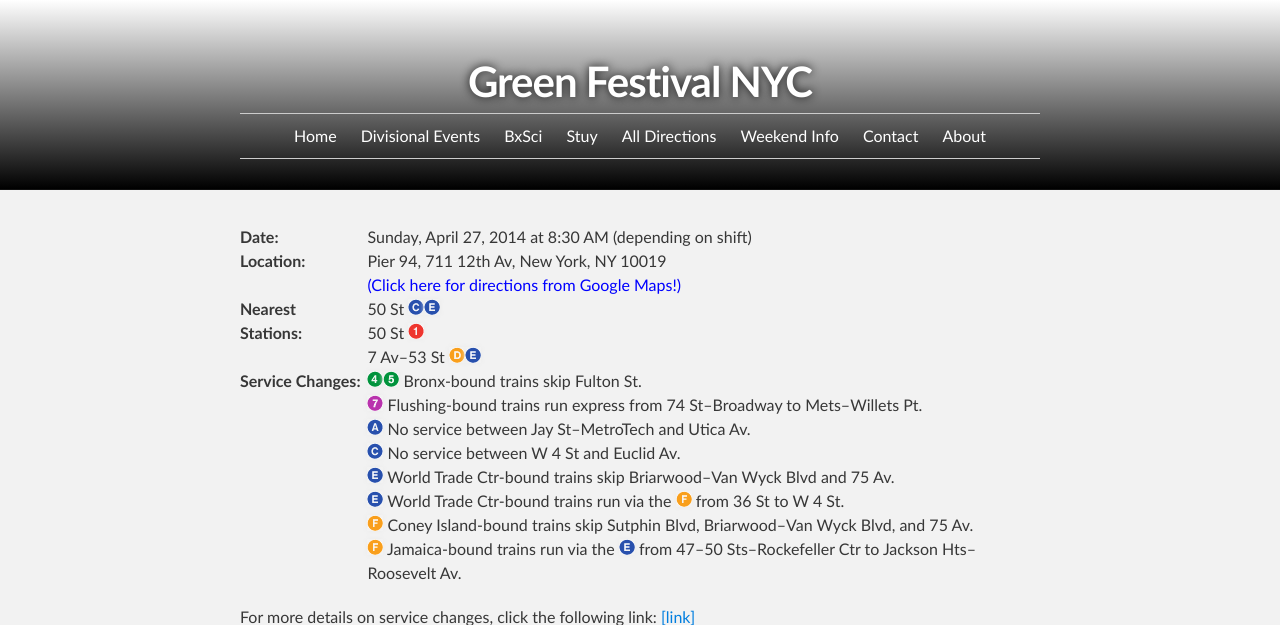
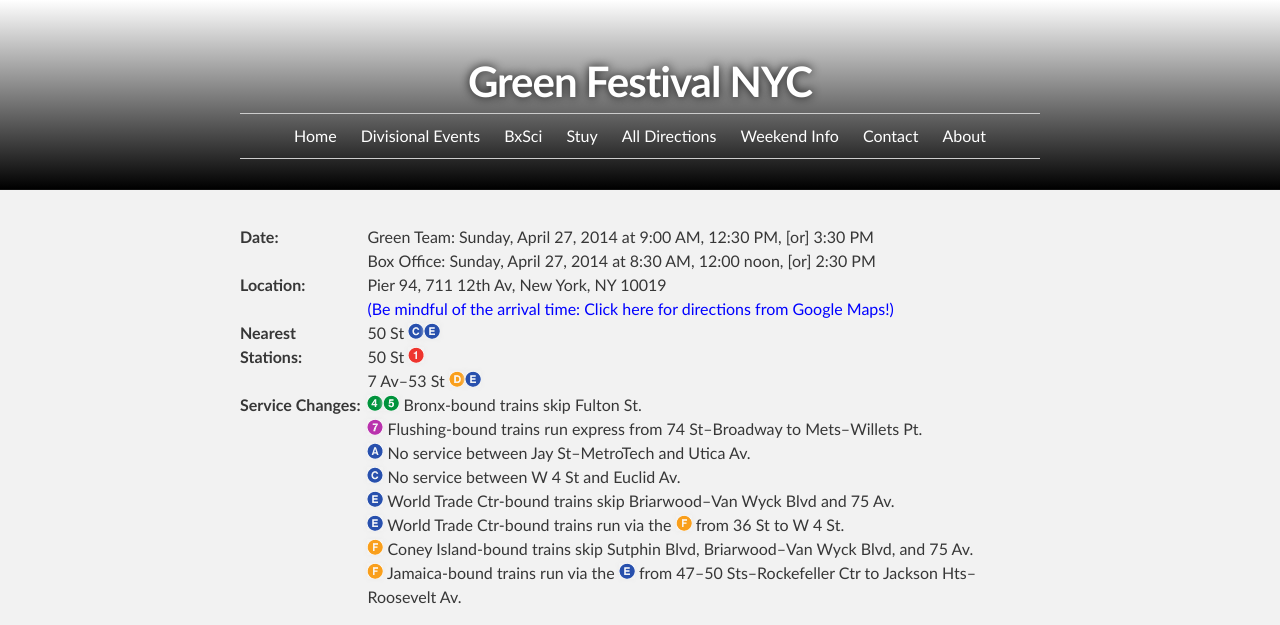
Before and after one commit to d11directions/d11directions.github.io, a Jekyll site: the page built from _posts/2014-04-27-Green_Festival.html, in a window 1280 px wide, cut to the strip 0-625 px from the top of the page. Built offline with Jekyll 4.4.1, drawn with Linux system fonts in a browser that asks for light colours.

Commit message:
Update start times format for events this weekend

```diff
--- a/_posts/2014-04-26-NYCAASC.html
+++ b/_posts/2014-04-26-NYCAASC.html
@@ -5,8 +5,8 @@ for: Bronx Science Key Club
 tags:
     - bxsci
 times:
-    - Saturday, April 26, 2014 at 9:00 AM (Participants)
-    - Saturday, April 26, 2014 at 8:00 AM, 12:00 noon, or 3:30 PM (Volunteers)
+    - Participants&#58; Saturday, April 26, 2014 at 9:00 AM (Participants)
+    - Volunteers&#58; Saturday, April 26, 2014 at 8:00 AM, 12:00 noon, or 3:30 PM
 location: NYU's Kimmel Center for University Life, 60 Washington Sq S, New York, NY 10012
 nearest-stations:
     - 8 St&ndash;NYU <img src="/img/N.png" alt="(N)"><img src="/img/R.png" alt="(R)">
--- a/_posts/2014-04-27-Green_Festival.html
+++ b/_posts/2014-04-27-Green_Festival.html
@@ -5,7 +5,9 @@ for: Division 11 (Bronx Science Key Club)
 tags:
     - d11
     - bxsci
-time: Sunday, April 27, 2014 at 8:30 AM (depending on shift)
+times:
+    - Green Team&#58; Sunday, April 27, 2014 at 9:00 AM, 12:30 PM, [or] 3:30 PM
+    - Box Office&#58; Sunday, April 27, 2014 at 8:30 AM, 12:00 noon, [or] 2:30 PM
 location: Pier 94, 711 12th Av, New York, NY 10019
 nearest-stations:
     - 50 St <img src="/img/C.png" alt="(C)"><img src="/img/E.png" alt="(E)">
@@ -22,6 +24,7 @@ changes-brief:
     - <img src="/img/F.png" alt="(F)"> Jamaica-bound trains run via the <img src="/img/E.png" alt="(E)"> from 47&ndash;50 Sts&ndash;Rockefeller Ctr to Jackson Hts&ndash;Roosevelt Av.
 changes-ext:
     - http://travel.mtanyct.info/serviceadvisory/routeStatusResult.aspx?tag=ALL&date=04/27/2014&time=&method=getstatus4
-gmap:
-    - https://maps.google.com/maps?f=d&amp;source=embed&amp;saddr=&amp;daddr=711+12th+Ave,+New+York,+NY+10019&amp;hl=en&amp;geocode=FdISbgIdJ-eW-yn3k90URVjCiTE9-eP6JqdoyA&amp;sll=40.76821,-73.996505&amp;sspn=0.011522,0.022724&amp;dirflg=r&amp;ttype=arr&amp;date=04%2F26%2F14&amp;time=8:25am&amp;noexp=0&amp;noal=0&amp;sort=def&amp;mra=ls&amp;ie=UTF8&amp;t=m&amp;start=0&amp;ll=40.76821,-73.996505&amp;spn=0.011522,0.022724
+gmaps:
+    - link: https://maps.google.com/maps?f=d&amp;source=embed&amp;saddr=&amp;daddr=711+12th+Ave,+New+York,+NY+10019&amp;hl=en&amp;geocode=FdISbgIdJ-eW-yn3k90URVjCiTE9-eP6JqdoyA&amp;sll=40.76821,-73.996505&amp;sspn=0.011522,0.022724&amp;dirflg=r&amp;ttype=arr&amp;date=04%2F26%2F14&amp;time=8:25am&amp;noexp=0&amp;noal=0&amp;sort=def&amp;mra=ls&amp;ie=UTF8&amp;t=m&amp;start=0&amp;ll=40.76821,-73.996505&amp;spn=0.011522,0.022724
+      for: Be mindful of the arrival time
 ---
--- a/_posts/2014-05-04-Walk_MS.html
+++ b/_posts/2014-05-04-Walk_MS.html
@@ -4,8 +4,8 @@ title: Walk MS
 for: Bronx Science &amp; Stuyvesant Key Club
 tags: [bxsci, stuy]
 times:
-    - Sunday, May 4, 2014 at 1:15 PM (Stuyvesant)
-    - Sunday, May 4, 2014 (Time TBA) (Bronx Science)
+    - Stuyvesant&#58; Sunday, May 4, 2014 at 1:15 PM
+    - Bronx Science&#58; Sunday, May 4, 2014 (Time TBA)
 location: Hudson River Park - Pier 26, N Moore St & West St, New York, NY 10013
 nearest-station: Franklin St <img src="/img/1.png" alt="(1)">
 changes-brief:
```
Also changed, not shown: _posts/2014-04-26-Park_Slope_Family_Festival.html (+8 -2 lines), _posts/2014-04-27-March_of_Dimes.html (+8 -3 lines).
